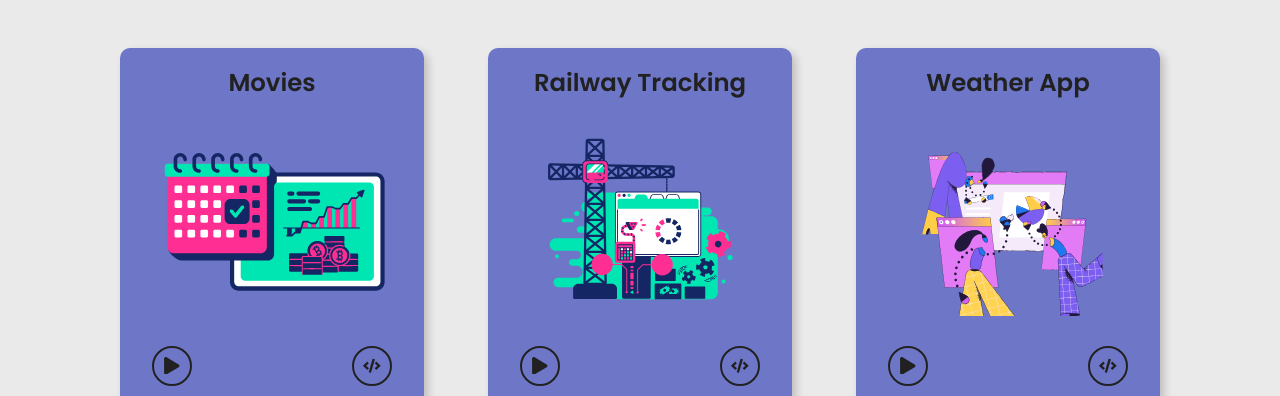
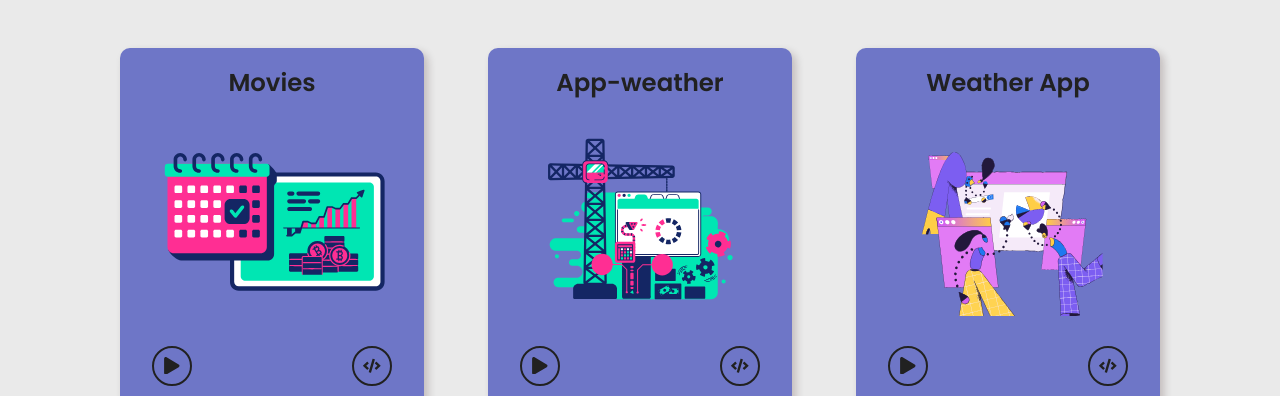
Before and after one commit to emanuelgimenez2/my-portfolio, a React (Create React App) app: page /projects in a window 1280 px wide. Shown: the part 404-800 px from the top of the page. Built offline with nearby package versions, Linux system fonts and the light colour scheme; a web font is replaced by a local one.

Commit message:
proyectos

```diff
--- a/src/data/aboutData.js
+++ b/src/data/aboutData.js
@@ -1,6 +1,6 @@
 export const aboutData = {
     title: "Who I am",
     description1: "My name's Jane. I'm a web designer and developer based in Southampton, UK.",
-    description2: "During the day I work as a lead developer at a local agency and in the evening I  work on freelance projects and utilize the time to built my own products. I spent my leisure hours writing articles and poetry. Right now I'm also trying a hand at machine learning and AI. I love to learn and explore new arenas.",
+    description2: " work on freelance projects and utilize the time to built my own products. I spent my leisure hours writing articles and poetry. Right now I'm also trying a hand at machine learning and AI. I love to learn and explore new arenas.",
     image: 2
 }
--- a/src/data/headerData.js
+++ b/src/data/headerData.js
@@ -4,7 +4,7 @@ export const headerData = {
   name: "Emanuel Gimenez",
   title: "Web Developer",
   desciption:
-    "I am a passionate self-taught web developer, my passion    by software lies in dreaming up ideas and bring them to life with elegant interfaces. With a lot of experience working both  as a subordinate and as in charge of  groups, aligning myself with the objectives of the  business. Eager to learn and constant training in FreeCodeCamp, Platzi and soyHenry generating projects ",
+    " as in charge of  groups, aligning myself with the objectives of the  business. Eager to learn and constant training in FreeCodeCamp, Platzi and soyHenry generating projects ",
   image: "https://avatars.githubusercontent.com/u/75394638?v=4",
   resumePdf:
     "https://drive.google.com/file/d/1j2Vs_FrHvDRJB87hCW_xVWjxVyAkVKhl/view?usp=sharing",
--- a/src/data/projectsData.js
+++ b/src/data/projectsData.js
@@ -13,18 +13,18 @@ export const projectsData = [
         id: 1,
         projectName: "Movies",
         projectDesc: "Aplication that allows you to search for movies and shows, and save them in your favorites.",
-        tags: ['React', 'CSS', 'Material Ui'],
-        code: 'https://github.com/hhhrrrttt222111/developer-portfolio',
+        tags: ['React', 'CSS3', 'Material Ui'],
+        code: "https://api-movies-ten.vercel.app/",
         demo: "https://github.com/emanuelgimenez2/api-movies",
         image: one
     },
     {
         id: 2,
-        projectName: 'Railway Tracking',
-        projectDesc: 'This project is a railway tracking system that allows users to obtain relevant information about train timing.',
-        tags: ['Django', 'Tailwind CSS'],
-        code: 'https://github.com/hhhrrrttt222111/developer-portfolio',
-        demo: 'https://github.com/hhhrrrttt222111/developer-portfolio',
+        projectName: "App-weather",
+        projectDesc: "Aplication that allows you to search for weather in any city.",
+        tags: ['CSS3', 'React',  'BOOTSTRAP'],
+        code: "https://status-counter.vercel.app/",
+        demo: "https://github.com/emanuelgimenez2/statusCounter",
         image: two
     },
     {
```
